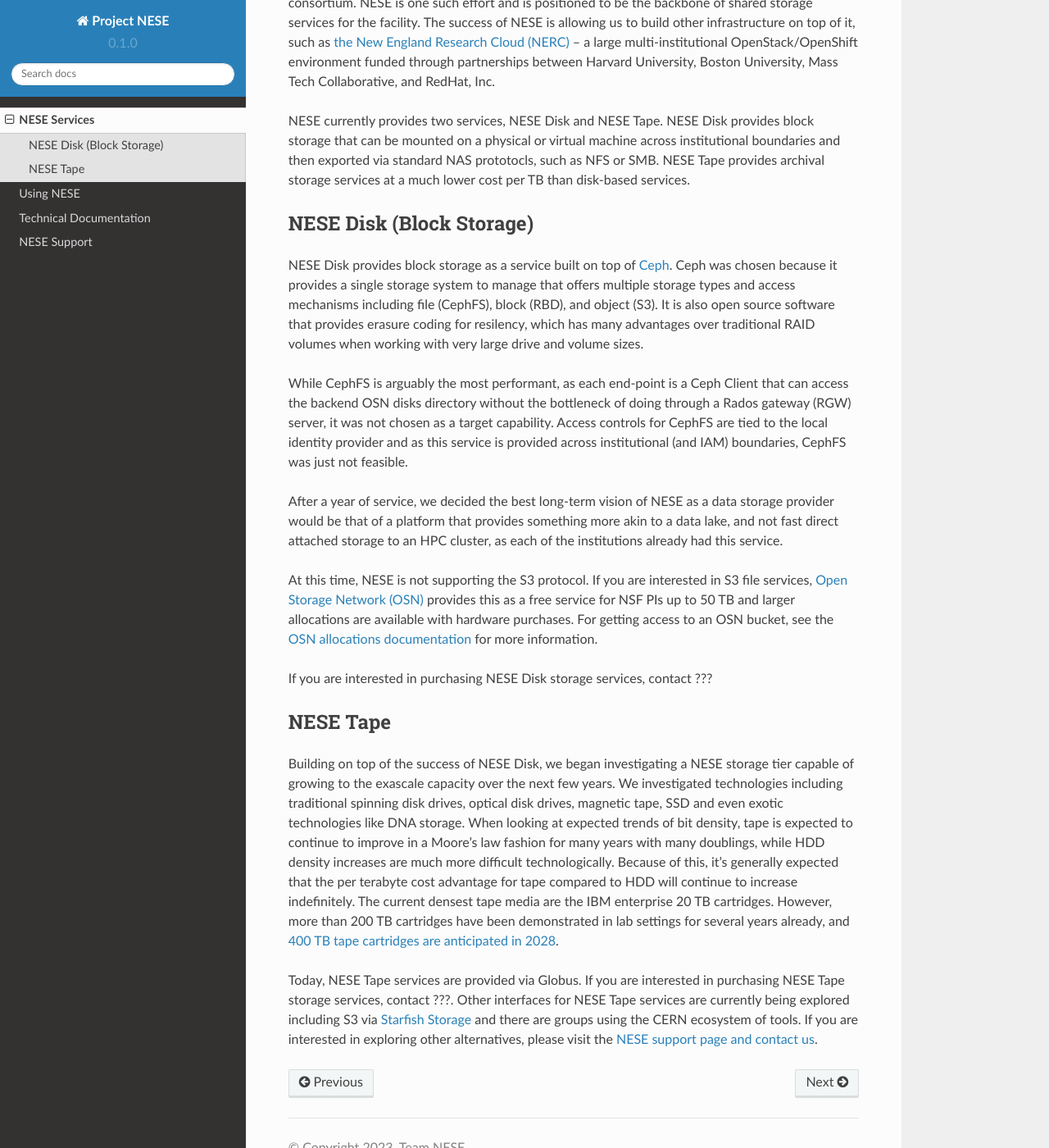
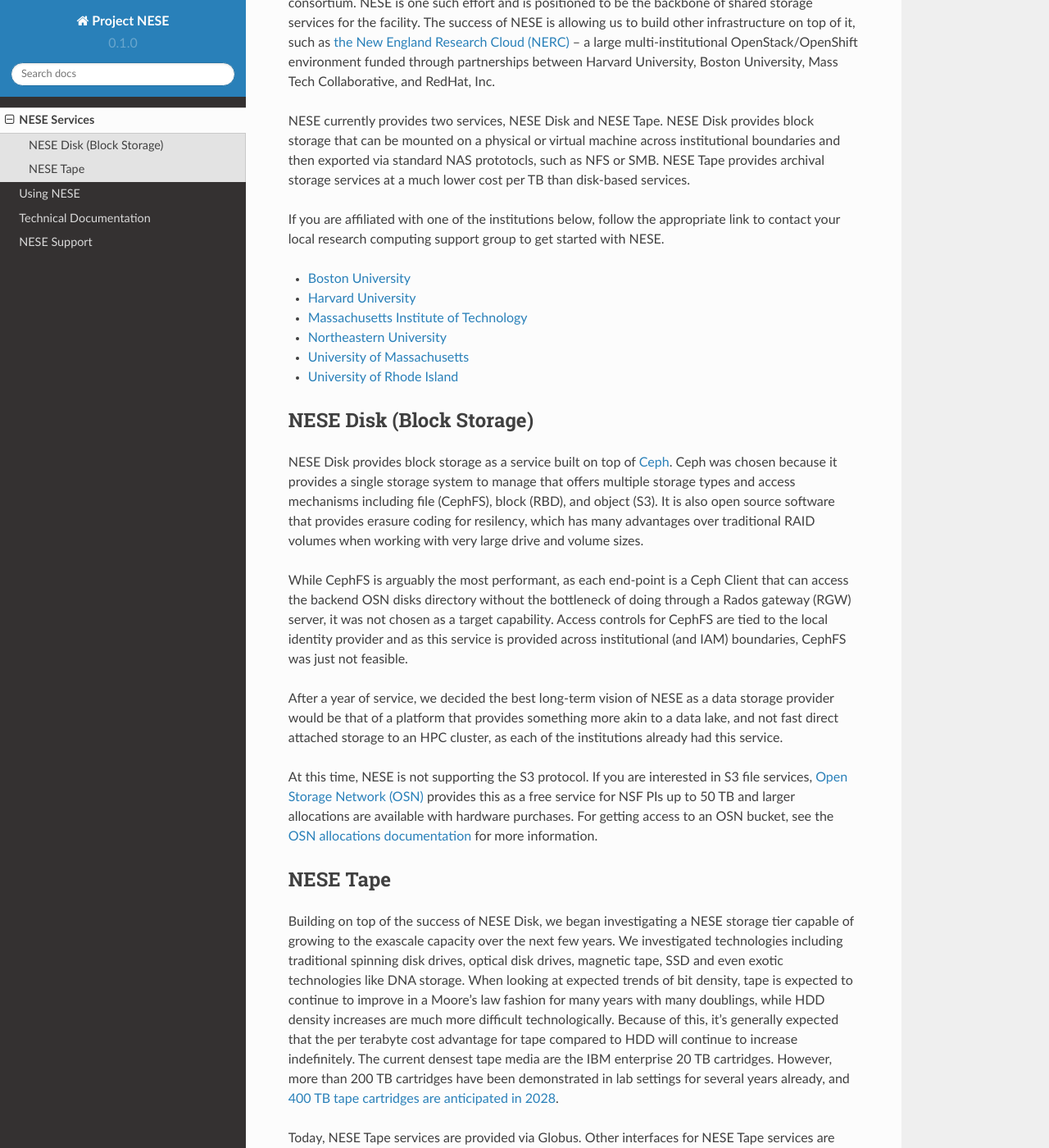
Before and after one commit to mghpcsim/rtd-nese, a Sphinx documentation site: the page built from docs/source/services.rst, in a window 1280 px wide and 1400 px high, scrolled down 240 px. Shown: the whole window at 82% size. Built offline with Sphinx 7.4.7 and the Read the Docs theme 2.0.0, drawn with Linux system fonts in a browser that asks for light colours; some of the changed text lies outside the part shown.

Commit message:
adding links to local RC groups on services

```diff
--- a/docs/source/index.rst
+++ b/docs/source/index.rst
@@ -7,7 +7,7 @@
 
 Funding for creation of NESE was provided by the NSF Data Infrastructure Building Blocks (DIBBs)
 program to encourage development of robust and shared data-centric cyberinfrastructure capabilities,
-to accelerate interdisciplinary and collaborative research in areas of inquiry stimulated by data.
+and to accelerate interdisciplinary and collaborative research in areas of inquiry stimulated by data.
 
 NESE Objectives:
 ^^^^^^^^^^^^^^^^
--- a/docs/source/services.rst
+++ b/docs/source/services.rst
@@ -15,6 +15,15 @@
 exported via standard NAS prototocls, such as NFS or SMB. NESE Tape provides archival storage
 services at a much lower cost per TB than disk-based services.
 
+If you are affiliated with one of the institutions below, follow the appropriate link to contact
+your local research computing support group to get started with NESE.
+
+* `Boston University <http://www.bu.edu/tech/support/research>`_
+* `Harvard University <https://rc.fas.harvard.edu/>`_
+* `Massachusetts Institute of Technology <http://researchcomputing.mit.edu/facilities/mghpcc>`_
+* `Northeastern University <http://northeastern.edu/rc>`_
+* `University of Massachusetts <https://www.umassrc.org/>`_
+* `University of Rhode Island <https://its.uri.edu/research-computing/uri-mghpcc/>`_
 
 NESE Disk (Block Storage)
 -------------------------
@@ -40,7 +49,6 @@
 for NSF PIs up to 50 TB and larger allocations are available with hardware purchases.
 For getting access to an OSN bucket, see the `OSN allocations documentation <https://openstoragenetwork.readthedocs.io/en/latest/allocations.html#allocations>`_ for more information.
 
-If you are interested in purchasing NESE Disk storage services, contact ???
 
 NESE Tape
 ---------
@@ -57,8 +65,8 @@
 However, more than 200 TB cartridges have been demonstrated in lab settings for several years
 already, and `400 TB tape cartridges are anticipated in 2028 <https://blocksandfiles.com/2020/06/29/fujifilm-400tb-magnetic-tape-cartridge-future/>`_.
 
-Today, NESE Tape services are provided via Globus. If you are interested in purchasing NESE Tape
-storage services, contact ???. Other interfaces for NESE Tape services are currently being explored
+Today, NESE Tape services are provided via Globus.
+Other interfaces for NESE Tape services are currently being explored
 including S3 via `Starfish Storage <https://starfishstorage.com>`_ and there are groups using the
 CERN ecosystem of tools. If you are interested in exploring other alternatives, please
 visit the `NESE support page and contact us <https://nesedev.readthedocs.io/en/latest/support.html>`_.
```
